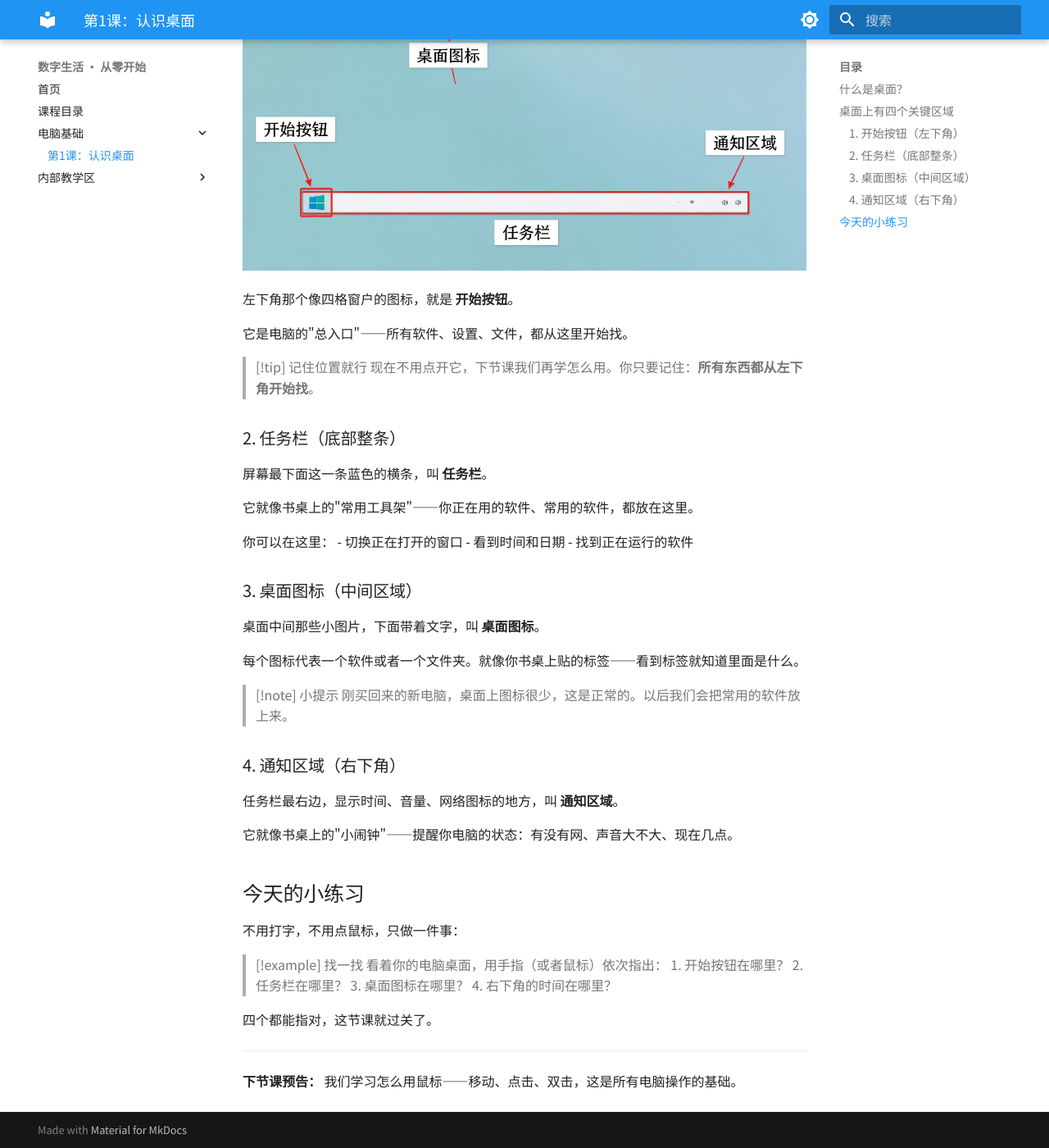
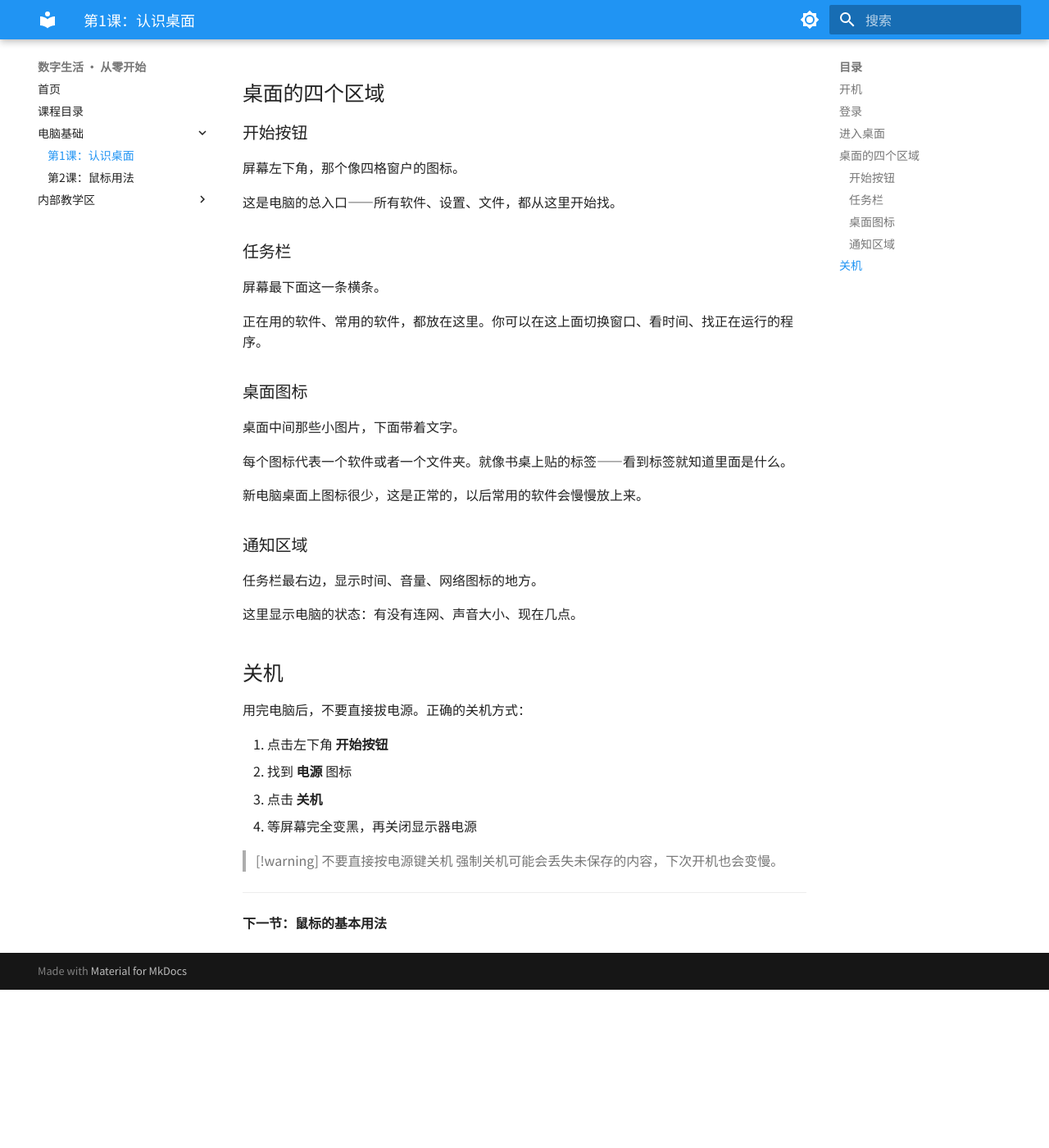
Before and after one commit to FUWhy/digital-life, an MkDocs documentation site: the page built from docs/public/01-电脑基础/01-认识桌面.md, in a window 1280 px wide and 1400 px high, scrolled down 1079 px. Shown: the whole window at 82% size. Built offline with MkDocs 1.6.1 and Material for MkDocs 9.7.7, drawn with Linux system fonts in a browser that asks for light colours; after the commit the page ends 2286 px from its top, so only the background shows below that; some of the changed text lies outside the part shown.

Commit message:
重写第1课（从开机开始），新增第2课鼠标用法

```diff
--- a/docs/public/01-电脑基础/01-认识桌面.md
+++ b/docs/public/01-电脑基础/01-认识桌面.md
@@ -1,68 +1,68 @@
-# 第1课：认识 Windows 桌面
+# 第1课：从开机到认识桌面
 
-> **这节课我们学什么？**
-> 打开电脑后看到的第一个画面叫"桌面"。这节课只做一件事：认识桌面上每个区域的名字和作用。不用操作任何东西，先看懂就行。
+## 开机
 
-## 什么是桌面？
+找到电脑主机上最大的那个电源按钮，按一下。
 
-按下电脑电源，等它启动完成，最后看到的这个画面，就叫 **桌面**。
+屏幕会先黑一会儿，然后出现品牌标志，接着 Windows 开始加载。这个过程大概需要半分钟到一分钟，**耐心等，不要反复按按钮**。
 
-它就像你家里的书桌——上面放着你常用的东西，下面是你操作的台面。
+## 登录
+
+如果你的电脑设置了密码，会出现一个登录界面。
+
+在输入框里输入密码，按回车键，或者点击箭头按钮，就能进入系统。
+
+> [!note] 没有密码？
+> 如果开机后直接进入桌面，说明没有设置密码，跳过这一步即可。
+
+## 进入桌面
+
+等所有加载完成后，看到的这个画面，就是 **桌面**。
+
+它就像你家里的书桌——上面放着常用的东西，下面是操作的台面。
 
 ![Windows 桌面布局示意图](../../assets/images/desktop-layout.png)
 
-## 桌面上有四个关键区域
+## 桌面的四个区域
 
-### 1. 开始按钮（左下角）
+### 开始按钮
 
-![开始按钮位置](../../assets/images/desktop-layout.png)
+屏幕左下角，那个像四格窗户的图标。
 
-左下角那个像四格窗户的图标，就是 **开始按钮**。
+这是电脑的总入口——所有软件、设置、文件，都从这里开始找。
 
-它是电脑的"总入口"——所有软件、设置、文件，都从这里开始找。
+### 任务栏
 
-> [!tip] 记住位置就行
-> 现在不用点开它，下节课我们再学怎么用。你只要记住：**所有东西都从左下角开始找**。
+屏幕最下面这一条横条。
 
-### 2. 任务栏（底部整条）
+正在用的软件、常用的软件，都放在这里。你可以在这上面切换窗口、看时间、找正在运行的程序。
 
-屏幕最下面这一条蓝色的横条，叫 **任务栏**。
+### 桌面图标
 
-它就像书桌上的"常用工具架"——你正在用的软件、常用的软件，都放在这里。
+桌面中间那些小图片，下面带着文字。
 
-你可以在这里：
-- 切换正在打开的窗口
-- 看到时间和日期
-- 找到正在运行的软件
+每个图标代表一个软件或者一个文件夹。就像书桌上贴的标签——看到标签就知道里面是什么。
 
-### 3. 桌面图标（中间区域）
+新电脑桌面上图标很少，这是正常的，以后常用的软件会慢慢放上来。
 
-桌面中间那些小图片，下面带着文字，叫 **桌面图标**。
+### 通知区域
 
-每个图标代表一个软件或者一个文件夹。就像你书桌上贴的标签——看到标签就知道里面是什么。
+任务栏最右边，显示时间、音量、网络图标的地方。
 
-> [!note] 小提示
-> 刚买回来的新电脑，桌面上图标很少，这是正常的。以后我们会把常用的软件放上来。
+这里显示电脑的状态：有没有连网、声音大小、现在几点。
 
-### 4. 通知区域（右下角）
+## 关机
 
-任务栏最右边，显示时间、音量、网络图标的地方，叫 **通知区域**。
+用完电脑后，不要直接拔电源。正确的关机方式：
 
-它就像书桌上的"小闹钟"——提醒你电脑的状态：有没有网、声音大不大、现在几点。
+1. 点击左下角 **开始按钮**
+2. 找到 **电源** 图标
+3. 点击 **关机**
+4. 等屏幕完全变黑，再关闭显示器电源
 
-## 今天的小练习
-
-不用打字，不用点鼠标，只做一件事：
-
-> [!example] 找一找
-> 看着你的电脑桌面，用手指（或者鼠标）依次指出：
-> 1. 开始按钮在哪里？
-> 2. 任务栏在哪里？
-> 3. 桌面图标在哪里？
-> 4. 右下角的时间在哪里？
-
-四个都能指对，这节课就过关了。
+> [!warning] 不要直接按电源键关机
+> 强制关机可能会丢失未保存的内容，下次开机也会变慢。
 
 ---
 
-**下节课预告：** 我们学习怎么用鼠标——移动、点击、双击，这是所有电脑操作的基础。
+**下一节：鼠标的基本用法**
--- a/mkdocs.yml
+++ b/mkdocs.yml
@@ -41,6 +41,7 @@
   - 课程目录: public/index.md
   - 电脑基础:
       - 第1课：认识桌面: public/01-电脑基础/01-认识桌面.md
+      - 第2课：鼠标用法: public/01-电脑基础/02-鼠标用法.md
   - 内部教学区:
       - private/index.md
 
```
Also changed, not shown: docs/public/01-电脑基础/02-鼠标用法.md (added, +59 -0 lines), docs/public/index.md (+2 -2 lines), docs/assets/images/mouse-buttons.png (added), pages-setup.png (added).
